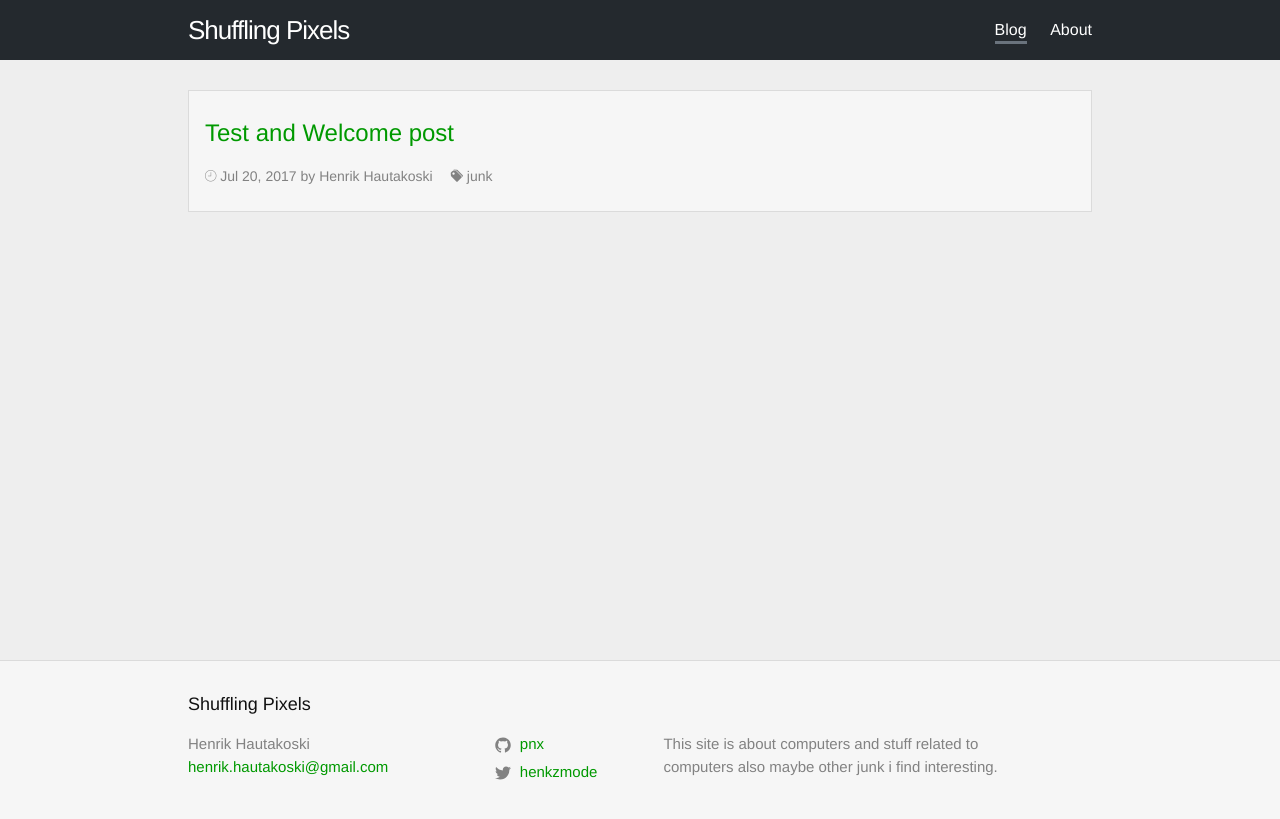
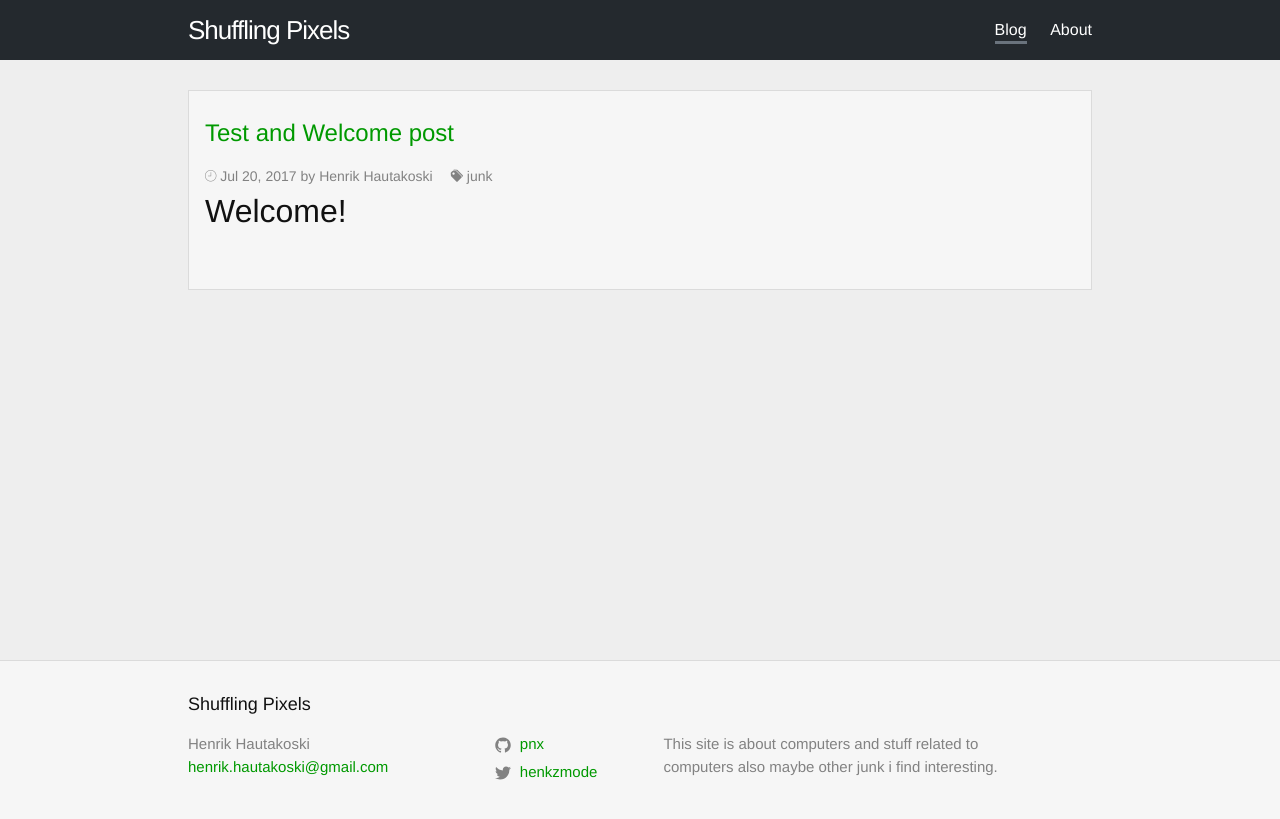
Before and after one commit to pnx/pnx.github.io, a Jekyll site: the page built from index.md, in a window 1280 px wide. Shown: the top 819 px of the page. Built offline with Jekyll 4.4.1, drawn with Linux system fonts in a browser that asks for light colours.

Commit message:
index.md: show post excerpts.

```diff
--- a/index.md
+++ b/index.md
@@ -33,6 +33,10 @@ order: 1
                 </ul>
             </div>
         </div>
+
+        <div class="blog-post-content">
+            {{ post.excerpt }}
+        </div>
     </li>
 {% endfor %}
 </ul>
```
